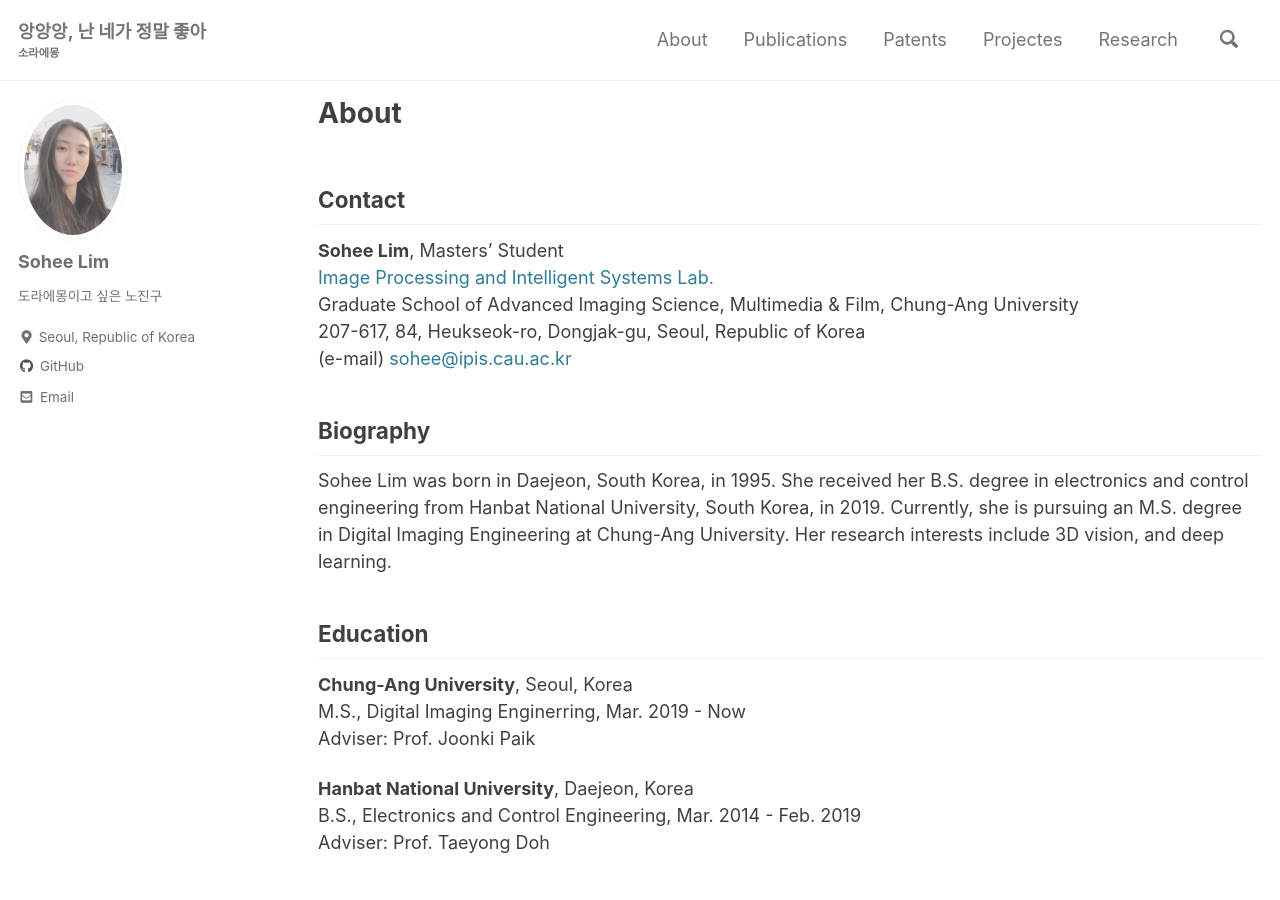
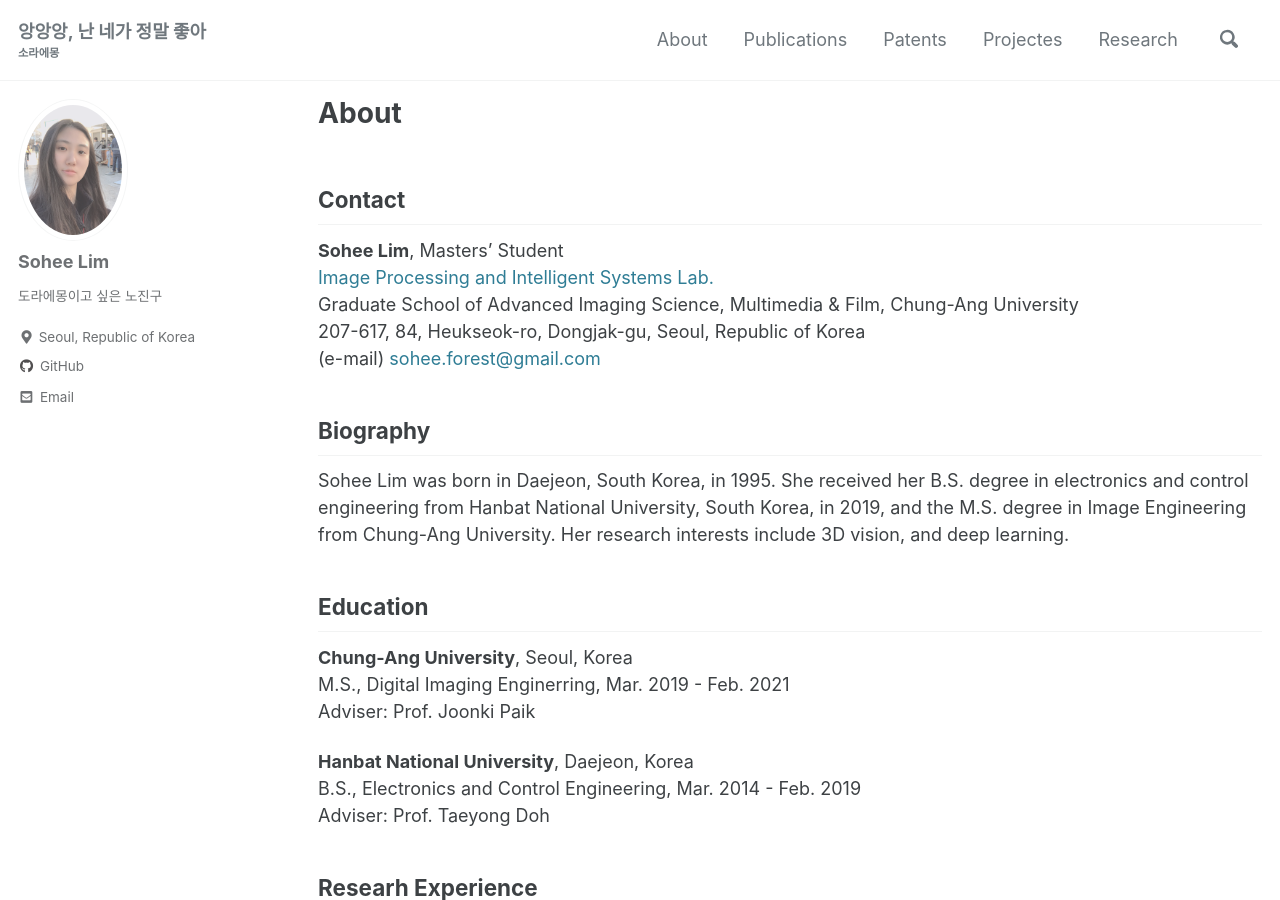
Before and after one commit to sohee-zoe/sohee-zoe.github.io, a Jekyll site: the page built from _pages/about.md, in a window 1280 px wide and 900 px high. Built offline with Jekyll 4.4.1, drawn with Linux system fonts in a browser that asks for light colours; cached includes are drawn as plain includes.

Commit message:
Update about.md

```diff
--- a/_pages/about.md
+++ b/_pages/about.md
@@ -10,14 +10,14 @@ layout: single
 [Image Processing and Intelligent Systems Lab.](http://ipis.cau.ac.kr/)
 Graduate School of Advanced Imaging Science, Multimedia & Film, Chung-Ang University
 207-617, 84, Heukseok-ro, Dongjak-gu, Seoul, Republic of Korea
-(e-mail) <sohee@ipis.cau.ac.kr>
+(e-mail) <sohee.forest@gmail.com>
 
 
 
 
 ## Biography
 
-Sohee Lim was born in Daejeon, South Korea, in 1995. She received her B.S. degree in electronics and control engineering from Hanbat National University, South Korea, in 2019. Currently, she is pursuing an M.S. degree in Digital Imaging Engineering at Chung-Ang University. Her research interests include 3D vision, and deep learning.
+Sohee Lim was born in Daejeon, South Korea, in 1995. She received her B.S. degree in electronics and control engineering from Hanbat National University, South Korea, in 2019, and the M.S. degree in Image Engineering from Chung-Ang University. Her research interests include 3D vision, and deep learning.
 
 
 
@@ -26,7 +26,7 @@ Sohee Lim was born in Daejeon, South Korea, in 1995. She received her B.S. degre
 
 ## Education
 **Chung-Ang University**, Seoul, Korea
-M.S., Digital Imaging Enginerring, Mar. 2019 - Now
+M.S., Digital Imaging Enginerring, Mar. 2019 - Feb. 2021
 Adviser: Prof. Joonki Paik
 
 
```
